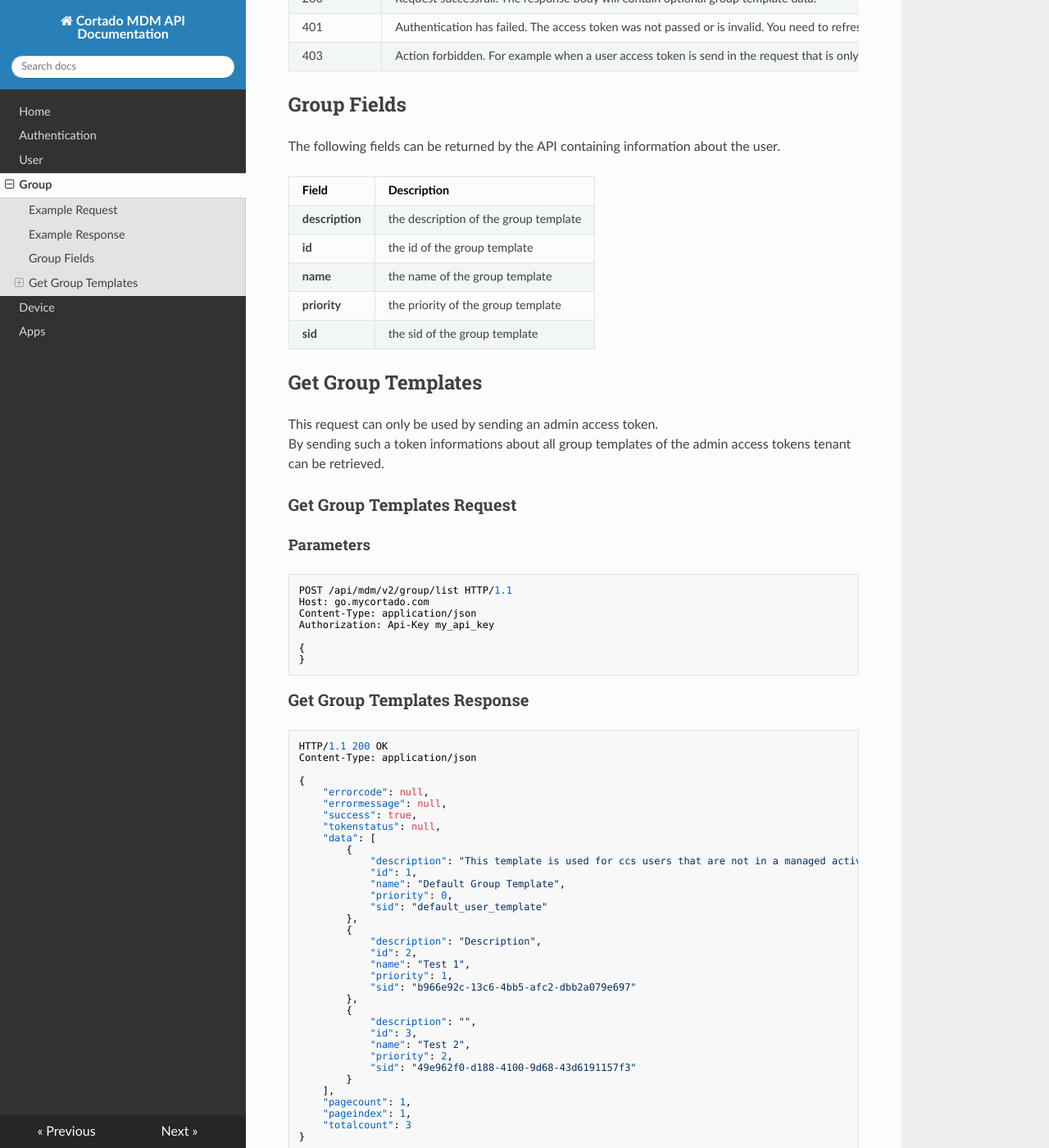
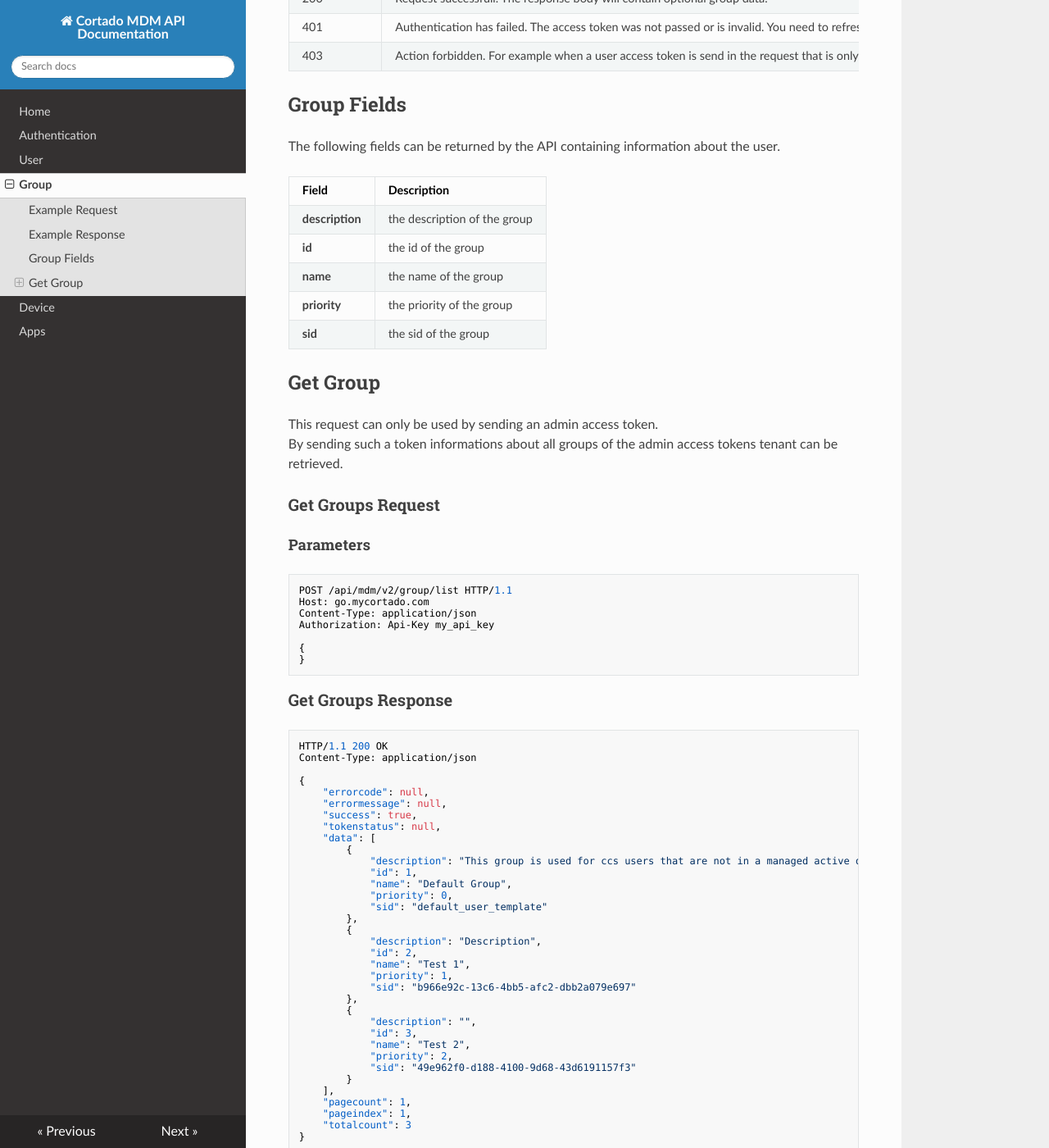
Before and after one commit to cortado-mobile-solutions/apidoc-mdm, an MkDocs documentation site: the page built from docs/group.md, in a window 1280 px wide and 1400 px high, scrolled down 780 px. Shown: the whole window at 82% size. Built offline with MkDocs 1.6.1, drawn with Linux system fonts in a browser that asks for light colours; nearby versions of some CDN libraries; some of the changed text lies outside the part shown.

Commit message:
apps.md: - Added "update" response value to app list and app info requests
auth.md:
- Updated user login request for new type "microsoft" and new request parameter "token"

group.md:
- Renamed every occurence of group template to group

user.md:
- Renamed every occurence of group template to group

````diff
--- a/docs/group.md
+++ b/docs/group.md
@@ -1,5 +1,5 @@
 # Overview
-Group templates must be created with the Cortado MDM in order to be accessed via the API.
+Groups must be created with the Cortado MDM in order to be accessed via the API.
 
 **Recommended:**To authenticate use the api key, obtained as described [here](auth.md), on every request as the authorization header like this: *Authorization: Api-Key my_api_key*<br>
 To execute requests in a user context use the access token, obtained as described [here](auth.md), on the request as the json field *token*.<br>
@@ -25,7 +25,7 @@ Authorization: Api-Key my_api_key
 
 | HTTP Status | Description |
 | ------------ | ------------ |
-| 200 | Request successfull. The response body will contain optional group template data. |
+| 200 | Request successfull. The response body will contain optional group data. |
 | 401 | Authentication has failed. The access token was not passed or is invalid. You need to refresh the access token first. |
 | 403 | Action forbidden. For example when a user access token is send in the request that is only usable with an admin access token. |
 
@@ -35,17 +35,17 @@ The following fields can be returned by the API containing information about the
 
 | Field | Description |
 | ------------ | ------------ |
-| **description** | the description of the group template |
-| **id** | the id of the group template |
-| **name** | the name of the group template |
-| **priority** | the priority of the group template |
-| **sid** | the sid of the group template |
+| **description** | the description of the group |
+| **id** | the id of the group |
+| **name** | the name of the group |
+| **priority** | the priority of the group |
+| **sid** | the sid of the group |
 
-## Get Group Templates
+## Get Group
 This request can only be used by sending an admin access token.<br>
-By sending such a token informations about all group templates of the admin access tokens tenant can be retrieved.
+By sending such a token informations about all groups of the admin access tokens tenant can be retrieved.
 
-### Get Group Templates Request
+### Get Groups Request
 
 #### Parameters
 
@@ -59,7 +59,7 @@ Authorization: Api-Key my_api_key
 }
 ```
 
-### Get Group Templates Response
+### Get Groups Response
 
 ```json
 HTTP/1.1 200 OK
@@ -72,9 +72,9 @@ Content-Type: application/json
     "tokenstatus": null,
     "data": [
         {
-            "description": "This template is used for ccs users that are not in a managed active directory group.",
+            "description": "This group is used for ccs users that are not in a managed active directory group.",
             "id": 1,
-            "name": "Default Group Template",
+            "name": "Default Group",
             "priority": 0,
             "sid": "default_user_template"
         },
````
Also changed, not shown: docs/apps.md (+9 -0 lines), docs/auth.md (+4 -2 lines), docs/user.md (+1 -1 lines).
